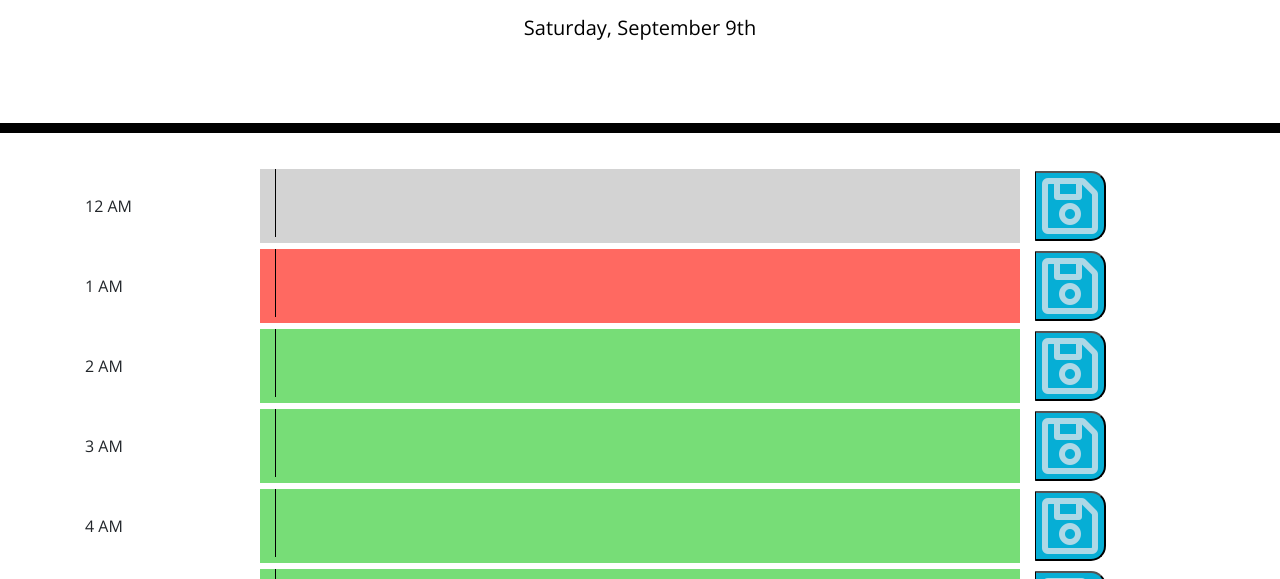
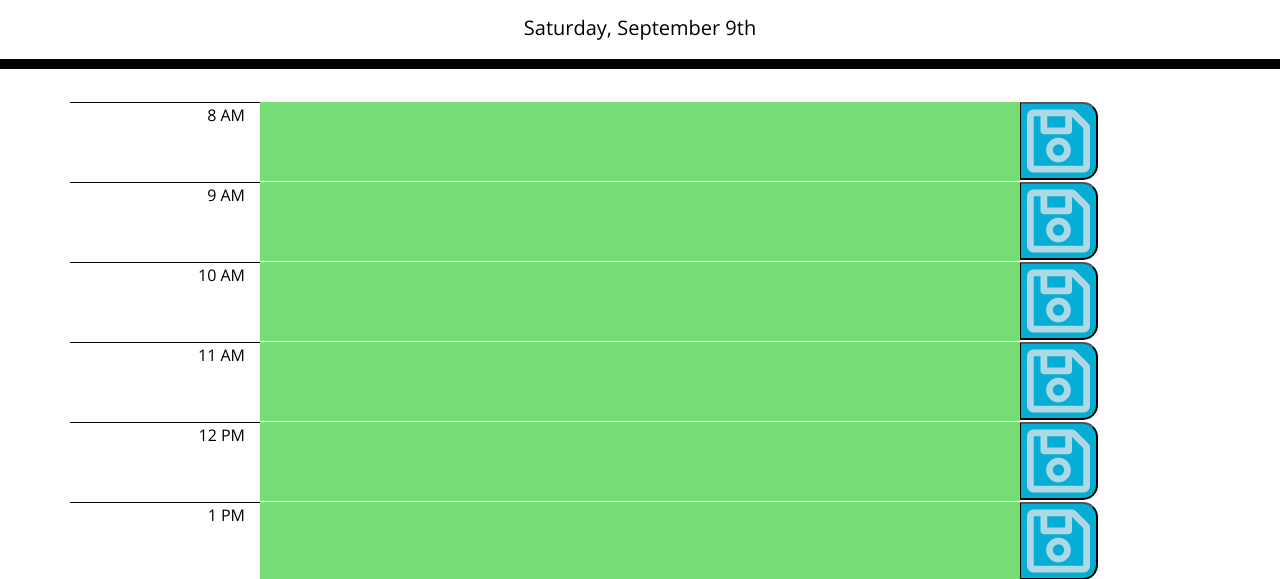
Before and after one commit to kurtGithubOK/Day-Scheduler, a plain HTML site: page index.html in a window 1280 px wide. Shown: the part 191-770 px from the top of the page. Drawn offline with nearby package versions, Linux system fonts and the light colour scheme.

Commit message:
finished impl

```diff
--- a/assets/css/style.css
+++ b/assets/css/style.css
@@ -2,20 +2,6 @@ body {
   font-family: 'Open Sans', sans-serif;
   font-size: 16px;
   line-height: 1.5;
-}
-
-.scrollable {
-  height: 500px;
-  overflow-y: auto;
-}
-
-textarea {
-  background: transparent;
-  border: none;
-  resize: none;
-  color: #000000;
-  border-left: 1px solid black;
-  padding: 10px;
 }
 
 .jumbotron {
@@ -24,6 +10,16 @@ textarea {
   color: black;
   border-radius: 0;
   border-bottom: 10px solid black;
+  padding-bottom: 0%;
+}
+
+textarea {
+  background: transparent;
+  border: none;
+  resize: none;
+  color: #000000;
+  padding: 10px;
+  width: 100%;
 }
 
 .description {
@@ -31,7 +27,7 @@ textarea {
 }
 
 .time-block {
-  text-align: center;
+  text-align: right;
   border-radius: 15px;
 }
 
@@ -44,7 +40,8 @@ textarea {
 .hour {
   background-color: #ffffff;
   color: #000000;
-  border-top: 1px dashed #000000;
+  border-top: 1px solid #000000;
+  text-align: right;
 }
 
 .past {
@@ -68,10 +65,11 @@ textarea {
   border-bottom-right-radius: 15px;
   background-color: #06aed5;
   color: white;
+  font-size: 18px;
 }
 
 .saveBtn i:hover {
-  font-size: 20px;
+  font-size: 80px;
   transition: all 0.3s ease-in-out;
 }
 
--- a/assets/js/scripts.js
+++ b/assets/js/scripts.js
@@ -13,7 +13,7 @@ $(document).ready(() => {
     function makeDisplay() {
         const container = $('.container');
         // loop over hours and make hourrows.
-        for (let hourIndex = 0; hourIndex < 24; hourIndex++) {
+        for (let hourIndex = 8; hourIndex < 18; hourIndex++) {
             // make a row.
             const row = makeRow(hourIndex);
 
@@ -37,8 +37,6 @@ $(document).ready(() => {
     function makeRow(hourIndex) {
         const row = $('<div>')
         row.addClass('row');
-        row.addClass('align-items-center');
-
         return row;
     }
 
@@ -46,8 +44,7 @@ $(document).ready(() => {
     function makeTimeColumn(hourIndex) {
         const col = makeCol();
         col.addClass('col-2');
-        col.addClass('text-end');
-        col.attr('text-align', 'right');
+        col.addClass('hour');
 
         // Display hour by making todays date and hourIndex time.
         const hour = moment().hour(hourIndex);
@@ -63,6 +60,7 @@ $(document).ready(() => {
         col.addClass('col-8');
         const colorCodingClass = getColorCoding(hourIndex);
         col.addClass(colorCodingClass);
+        col.attr('padding-left', '50%');
         // Make textarea for each hour.
         const textarea = $('<textarea>');
         textarea.attr('id', hourIndex);
@@ -75,13 +73,17 @@ $(document).ready(() => {
     function makeSaveColumn(hourIndex) { // renmae +lumn?
         const col = makeCol();
         col.addClass('col-2');
+        col.css({'padding-left': '0%'});
         // Make button
         const saveButton = $('<button>');
         saveButton.attr('id', 'saveBtn'); // Needed?
         saveButton.addClass('saveBtn');
 
         // Add icon to button // <i class="far fa-save">
-        const icon = $('<i class="far fa-save" data-hour-index=' + hourIndex + '>'); // improve this.
+        const icon = $('<i>');
+        icon.addClass('far');
+        icon.addClass('fa-save');
+        icon.attr('data-hour-index', hourIndex);
         icon.appendTo(saveButton);
 
         saveButton.appendTo(col);
--- a/index.html
+++ b/index.html
@@ -11,23 +11,23 @@
     integrity="sha384-50oBUHEmvpQ+1lW4y57PTFmhCaXp0ML5d60M1M7uH2+nqUivzIebhndOJK28anvf" crossorigin="anonymous" />
   <link href="https://fonts.googleapis.com/css?family=Open+Sans&display=swap" rel="stylesheet" />
   <link rel="stylesheet" href="./assets/css/style.css" />
-  <script src="https://cdnjs.cloudflare.com/ajax/libs/jquery/3.2.1/jquery.min.js"></script>
-  <script src="https://cdnjs.cloudflare.com/ajax/libs/moment.js/2.24.0/moment.min.js"></script>
-  <script src="./assets/js/scripts.js"></script>
   <title>Work Day Scheduler</title>
 </head>
 
 <body>
-
-
   <header class="jumbotron">
     <h1 class="display-3">Work Day Scheduler</h1>
     <p class="lead">A simple calendar app for scheduling your work day</p>
     <p id="currentDay" class="lead"></p>
   </header>
-  <div class="container scrollable">
+
+  <div class="container">
     <!-- Timeblocks go here -->
+  </div>
 
 </body>
+<script src="https://cdnjs.cloudflare.com/ajax/libs/jquery/3.2.1/jquery.min.js"></script>
+<script src="https://cdnjs.cloudflare.com/ajax/libs/moment.js/2.24.0/moment.min.js"></script>
+<script src="./assets/js/scripts.js"></script>
 
 </html>
```
Also changed, not shown: readmeImages/screenshot.png (added), 1 other file.
